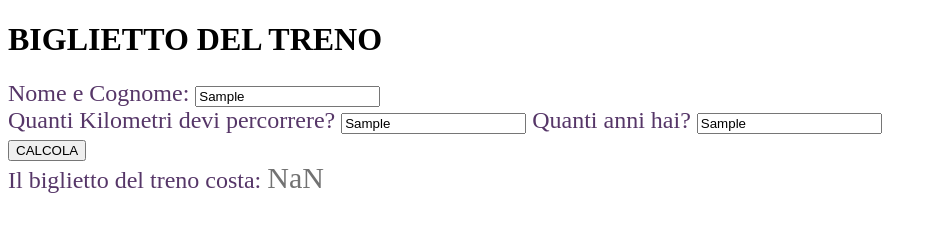
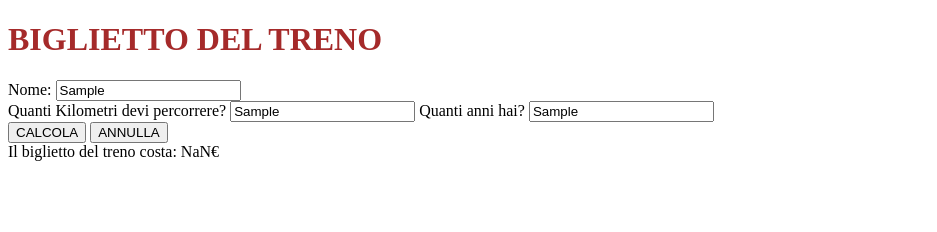
Before and after one commit to antoniodangelo11/js-biglietto-treno-form, a plain HTML site: page index.html in a window 1280 px wide. Both pictures are taken after typing "Sample", "Sample", "Sample" into the empty fields and a click on the button "CALCOLA". Shown: the whole page, without its empty margins (0-937 px from the left). Drawn offline with Linux system fonts and the light colour scheme.

Commit message:
corrections

```diff
--- a/assets/script.js
+++ b/assets/script.js
@@ -2,21 +2,25 @@
 
 /*DICHIARAZIONE VARIABILI*/
 
-let userNameElement = document.querySelector('.user_name');
-let userDistanceElement = document.querySelector('.user_distance');
-let userAgeElement = document.querySelector('.user_age');
 const priceForKm = 0.21;
 const discountChildren = 20;
 const discountSenior = 40;
-// console.log(userNameElement, userDistanceElement, userAgeElement);
 
-/*INZIO INPUT*/
+const userNameElement = document.querySelector('#user_name');
+const userDistanceElement = document.querySelector('#user_distance');
+const userAgeElement = document.querySelector('#user_age');
+const btnDone = document.querySelector('#btn_done');
+const btnReset = document.querySelector('#btn_reset');
+const finalPrice = document.querySelector('#final_price');
+// console.log(userNameElement, userDistanceElement, userAgeElement, btnDone, btnReset, finalPrice);
 
-btn_active.addEventListener('click', function () {
+/*INZIO INPUT DONE*/
 
-    const userName = parseInt(userNameElement.value);
-    const userDistance = parseInt(userDistanceElement.value);
-    const userAge = parseInt(userAgeElement.value);
+btnDone.addEventListener('click', function () {
+
+    userName = parseInt(userNameElement.value);
+    userDistance = parseInt(userDistanceElement.value);
+    userAge = parseInt(userAgeElement.value);
 
     const basePrice = userDistance * priceForKm;
     // console.log(basePrice);
@@ -39,3 +43,16 @@ btn_active.addEventListener('click', function () {
     // console.log(finalPrice);
 
 } );
+
+/*INZIO INPUT RESET
+
+CON TYPE=RESET AL BUTTON LO FA DA SOLO SENZA QUESTO JS SOTTO*/
+
+btnReset.addEventListener('click', function() {
+
+    userNameElement.value = '';
+    userDistanceElement.value = '';
+    userAgeElement.value = '';
+    finalPrice.innerHTML = '';
+
+});
--- a/assets/style.css
+++ b/assets/style.css
@@ -1,9 +1,3 @@
-div {
-    font-size: 24px;
-    color: rgb(86, 54, 104);
+h1 {
+    color: brown;
 }
-
-span {
-    font-size: 30px;
-    color: rgb(114, 114, 114);
-}
--- a/index.html
+++ b/index.html
@@ -13,25 +13,26 @@
     <h1>BIGLIETTO DEL TRENO</h1>
 
     <div>
-        <label for="user_name">Nome e Cognome:</label>
-        <input class="user_name" type="text" name="name" placeholder="Inserisci" minlength="3" value="">
+        <label for="user_name">Nome:</label>
+        <input id="user_name" type="text" name="user_name" placeholder="Inserisci Nome" minlength="3" value="">
     </div>
 
     <div>
         <label for="user_distance">Quanti Kilometri devi percorrere?</label>
-        <input class="user_distance" type="text" name="distance" placeholder="Inserisci Km" minlength="3" value="">
+        <input id="user_distance" type="text" name="user_distance" placeholder="Inserisci Km" minlength="3" value="">
 
 
         <label for="user_age">Quanti anni hai?</label>
-        <input class="user_age" type="text" name="age" placeholder="Inserisci Età" minlength="3" value="">
+        <input id="user_age" type="text" name="user_age" placeholder="Inserisci Età" minlength="3" value="">
     </div>
 
     <div>
-        <button id="btn_active">CALCOLA</button>
+        <button id="btn_done">CALCOLA</button>
+        <button id="btn_reset">ANNULLA</button>
     </div>
 
 
-    <div>Il biglietto del treno costa: <span id="final_price"></span></div>
+    <div>Il biglietto del treno costa: <span id="final_price"></span>€</div>
 
 </body>
 </html>
```
